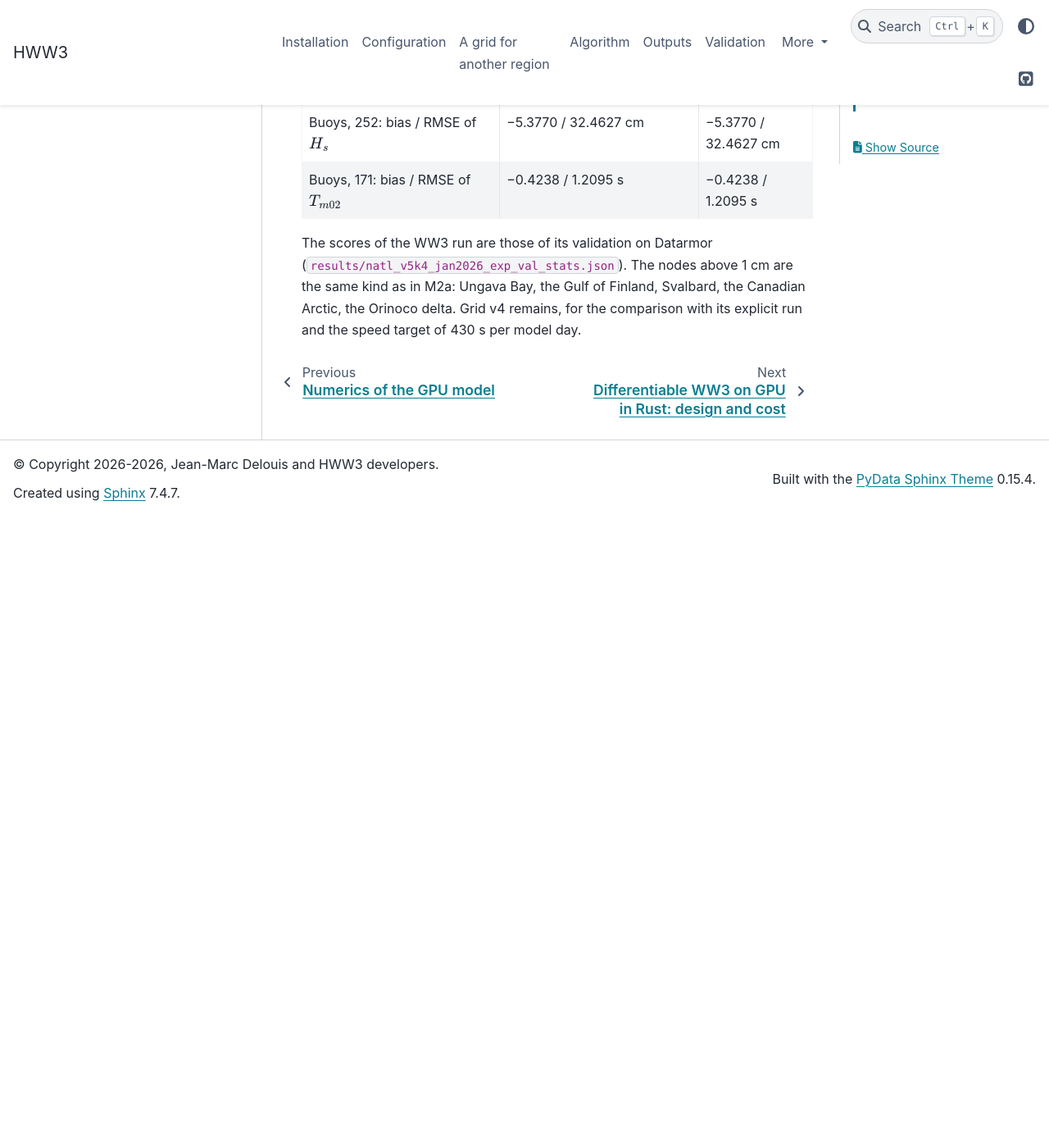
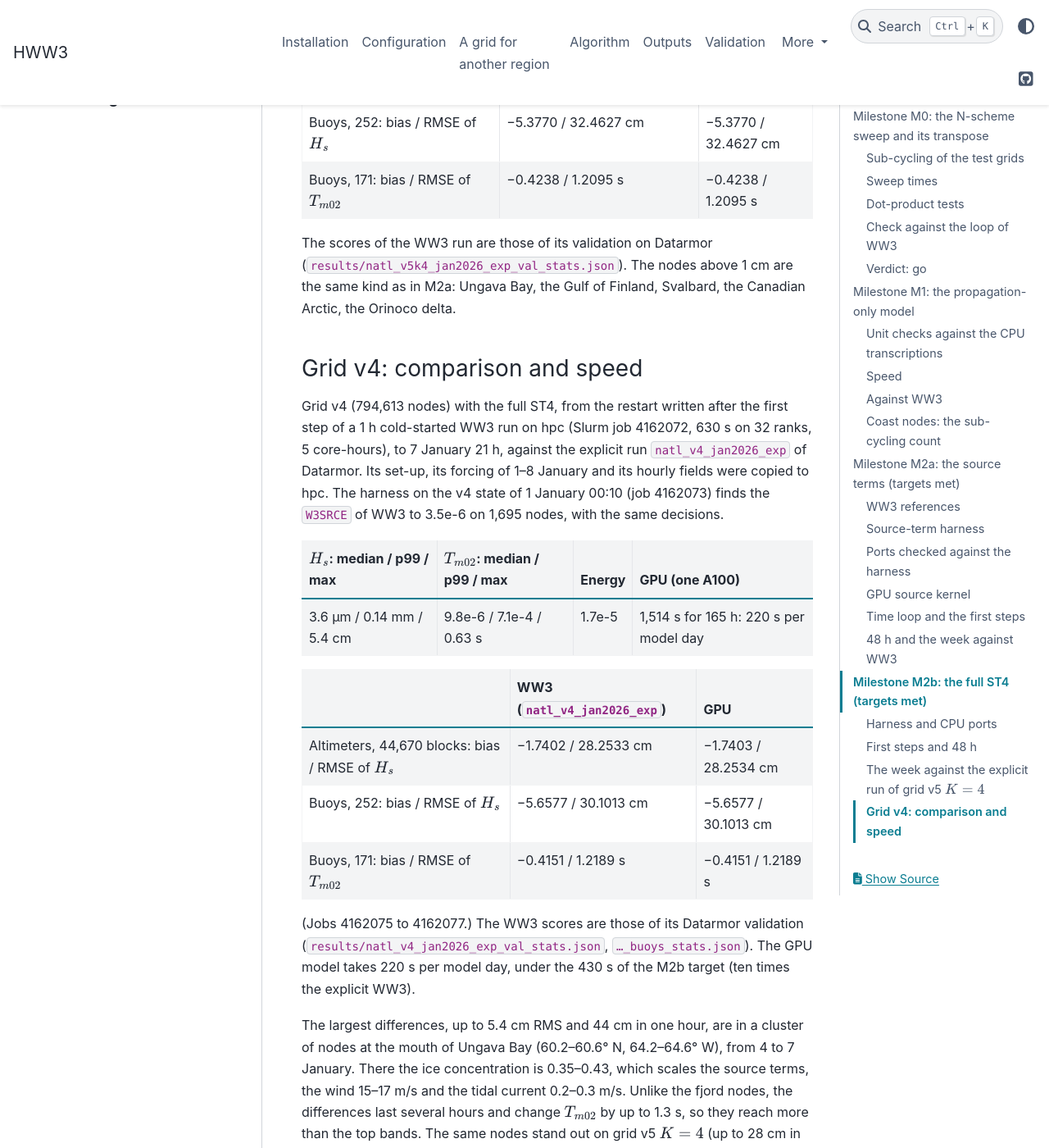
Before and after one commit to jmdelouis/HWW3, a Sphinx documentation site: the page built from docs/wave_results.md, in a window 1280 px wide and 1400 px high, scrolled down 18900 px. Shown: the whole window at 82% size. Built offline with Sphinx 7.4.7 and the PyData theme 0.15.4, drawn with Linux system fonts in a browser that asks for light colours; before the commit the page ends 19530 px from its top, so only the background shows below that; some of the changed text lies outside the part shown.

Commit message:
Record that milestone M2b meets its targets on grid v4: the GPU model with the calibrated full ST4 ran grid v4 (794,613 nodes) from the restart after the first step of a 1 h cold-started WW3 run on hpc (Slurm job 4162072, 5 core-hours) to 7 January 21 h in 1,514 s on one A100, 220 s per model day against the 430 s of the target (job 4162075), and differs from the explicit run natl_v4_jan2026_exp, whose set-up, forcing of 1-8 January and hourly fields were copied from Datarmor, by 3.6 um RMS in Hs at the median node and 0.14 mm at the 99th percentile of 679,867 nodes (job 4162076), with the altimeter (-1.7403 / 28.2534 cm against -1.7402 / 28.2533 cm on 44,670 blocks) and buoy (-5.6577 / 30.1013 cm on 252 buoys) scores of WW3 and of its Datarmor validation (job 4162077), the harness on the v4 state of 1 January 00:10 finding W3SRCE within 3.5e-6 of WW3 on 1,695 nodes (job 4162073); the largest differences, 5.4 cm RMS and 44 cm in one hour, are a cluster at the mouth of Ungava Bay from 4 to 7 January in partial ice (0.35-0.43), 15-17 m/s of wind and 0.2-0.3 m/s of tidal current, lasting several hours and changing Tm02 by up to 1.3 s, the one open point, to be diagnosed with WW3 restarts during an episode as for the fjords; docs/wave_results.md, differentiable.md (section 9.3), wave_model.md and reproducing.md record grid v4
Co-Authored-By: Claude Opus 5.5 <noreply@anthropic.com>

```diff
--- a/docs/wave_results.md
+++ b/docs/wave_results.md
@@ -513,7 +513,7 @@ in the first steps, amplified where the dynamic step is shortest. It
 leaves the median and the 99th percentile four orders of magnitude below
 the targets.
 
-## Milestone M2b: the full ST4 (in progress)
+## Milestone M2b: the full ST4 (targets met)
 
 M2b runs the source terms of the calibrated configuration: the stress
 tables of `INSIN4` (`SINTABLE = 1`: u* interpolated in `TAUT` by
@@ -592,5 +592,39 @@ whose hourly fields were copied to hpc (GPU job 4162038, comparison
 The scores of the WW3 run are those of its validation on Datarmor
 (`results/natl_v5k4_jan2026_exp_val_stats.json`). The nodes above 1 cm are
 the same kind as in M2a: Ungava Bay, the Gulf of Finland, Svalbard, the
-Canadian Arctic, the Orinoco delta. Grid v4 remains, for the comparison
-with its explicit run and the speed target of 430 s per model day.
+Canadian Arctic, the Orinoco delta.
+
+### Grid v4: comparison and speed
+
+Grid v4 (794,613 nodes) with the full ST4, from the restart written after
+the first step of a 1 h cold-started WW3 run on hpc (Slurm job 4162072,
+630 s on 32 ranks, 5 core-hours), to 7 January 21 h, against the explicit
+run `natl_v4_jan2026_exp` of Datarmor. Its set-up, its forcing of
+1–8 January and its hourly fields were copied to hpc. The harness on the
+v4 state of 1 January 00:10 (job 4162073) finds the `W3SRCE` of WW3 to
+3.5e-6 on 1,695 nodes, with the same decisions.
+
+| $H_s$: median / p99 / max | $T_{m02}$: median / p99 / max | Energy | GPU (one A100) |
+|---|---|---|---|
+| 3.6 µm / 0.14 mm / 5.4 cm | 9.8e-6 / 7.1e-4 / 0.63 s | 1.7e-5 | 1,514 s for 165 h: 220 s per model day |
+
+| | WW3 (`natl_v4_jan2026_exp`) | GPU |
+|---|---|---|
+| Altimeters, 44,670 blocks: bias / RMSE of $H_s$ | −1.7402 / 28.2533 cm | −1.7403 / 28.2534 cm |
+| Buoys, 252: bias / RMSE of $H_s$ | −5.6577 / 30.1013 cm | −5.6577 / 30.1013 cm |
+| Buoys, 171: bias / RMSE of $T_{m02}$ | −0.4151 / 1.2189 s | −0.4151 / 1.2189 s |
+
+(Jobs 4162075 to 4162077.) The WW3 scores are those of its Datarmor
+validation (`results/natl_v4_jan2026_exp_val_stats.json`, `…_buoys_stats.json`).
+The GPU model takes 220 s per model day, under the 430 s of the M2b target
+(ten times the explicit WW3).
+
+The largest differences, up to 5.4 cm RMS and 44 cm in one hour, are in a
+cluster of nodes at the mouth of Ungava Bay (60.2–60.6° N, 64.2–64.6° W),
+from 4 to 7 January. There the ice concentration is 0.35–0.43, which
+scales the source terms, the wind 15–17 m/s and the tidal current
+0.2–0.3 m/s. Unlike the fjord nodes, the differences last several hours and
+change $T_{m02}$ by up to 1.3 s, so they reach more than the top bands. The
+same nodes stand out on grid v5 $K=4$ (up to 28 cm in one hour). This is the
+one open point. The next step is WW3 restarts during an Ungava episode on
+grid v5 $K=4$ and the harness on that state, as was done for the fjords.
```
Also changed, not shown: docs/differentiable.md (+8 -2 lines), docs/reproducing.md (+16 -0 lines), docs/wave_model.md (+5 -3 lines).
